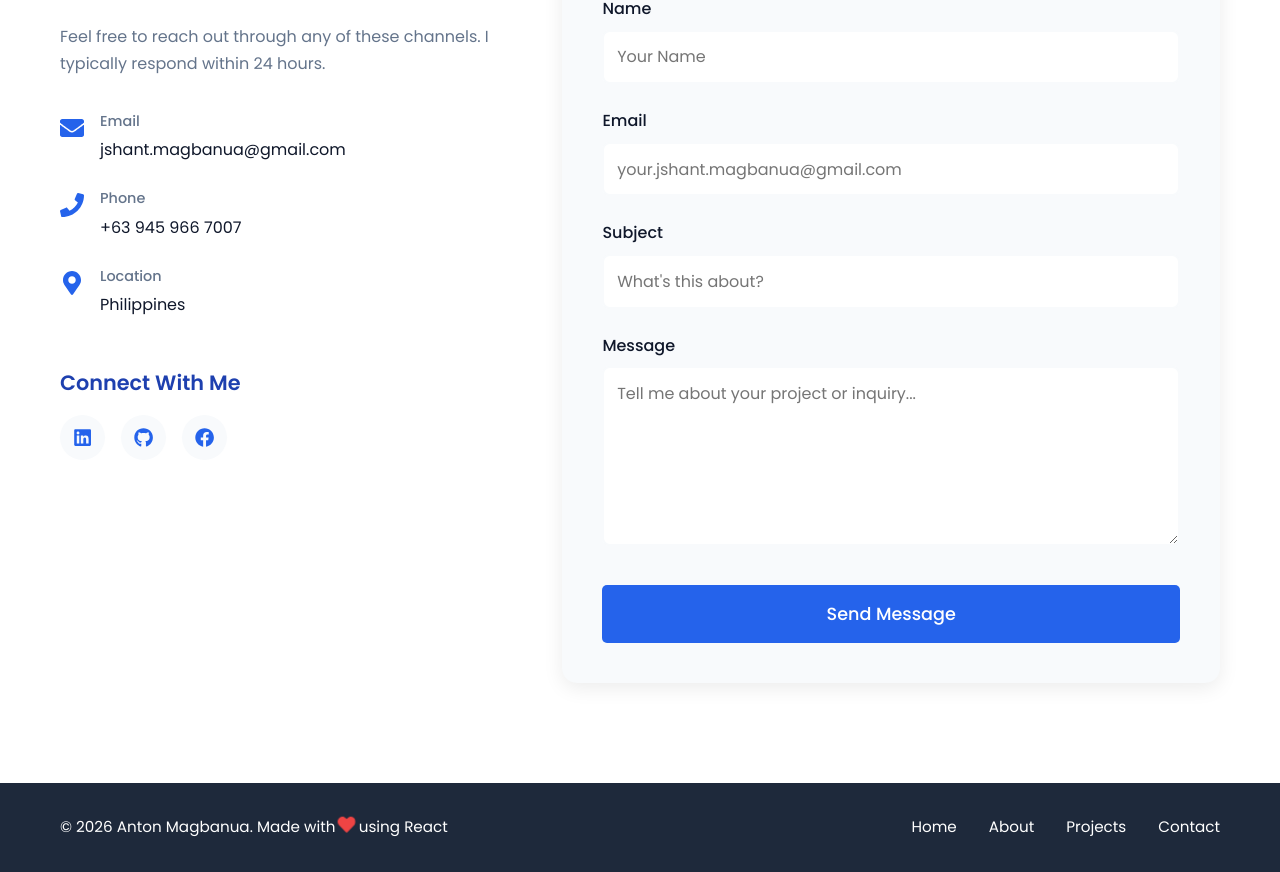
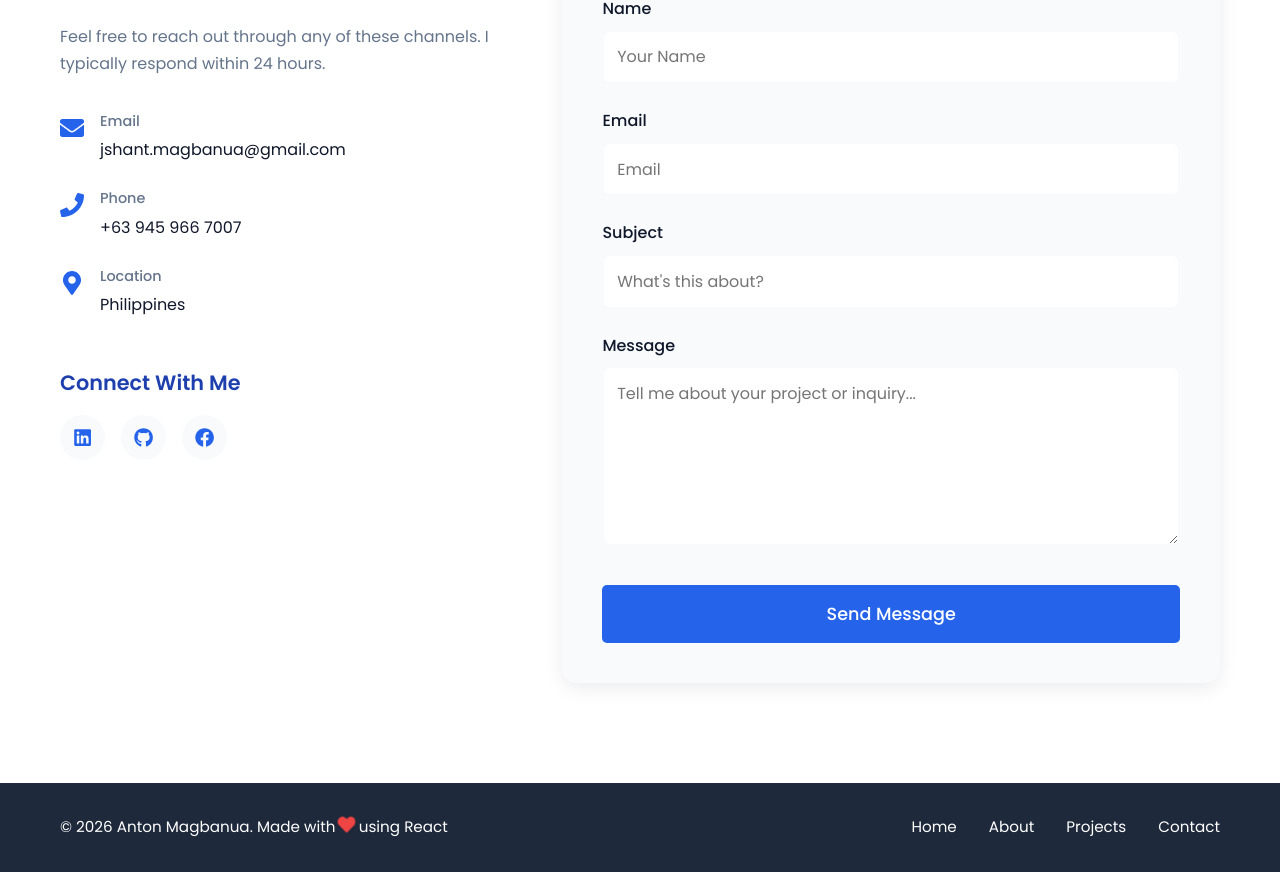
Before and after one commit to a1ear/myportfolio, a React (Vite) app in the folder Portfolio Projects/: page / in a window 1280 px wide. Shown: the part 6776-7648 px from the top of the page. Built offline with nearby package versions, Linux system fonts and the light colour scheme.

Commit message:
Update Contact.jsx

```diff
--- a/Portfolio Projects/src/components/Contact.jsx
+++ b/Portfolio Projects/src/components/Contact.jsx
@@ -149,7 +149,7 @@ const Contact = () => {
                 value={formData.email}
                 onChange={handleChange}
                 required
-                placeholder="your.jshant.magbanua@gmail.com"
+                placeholder="Email"
               />
             </div>
             <div className="form-group">
```
